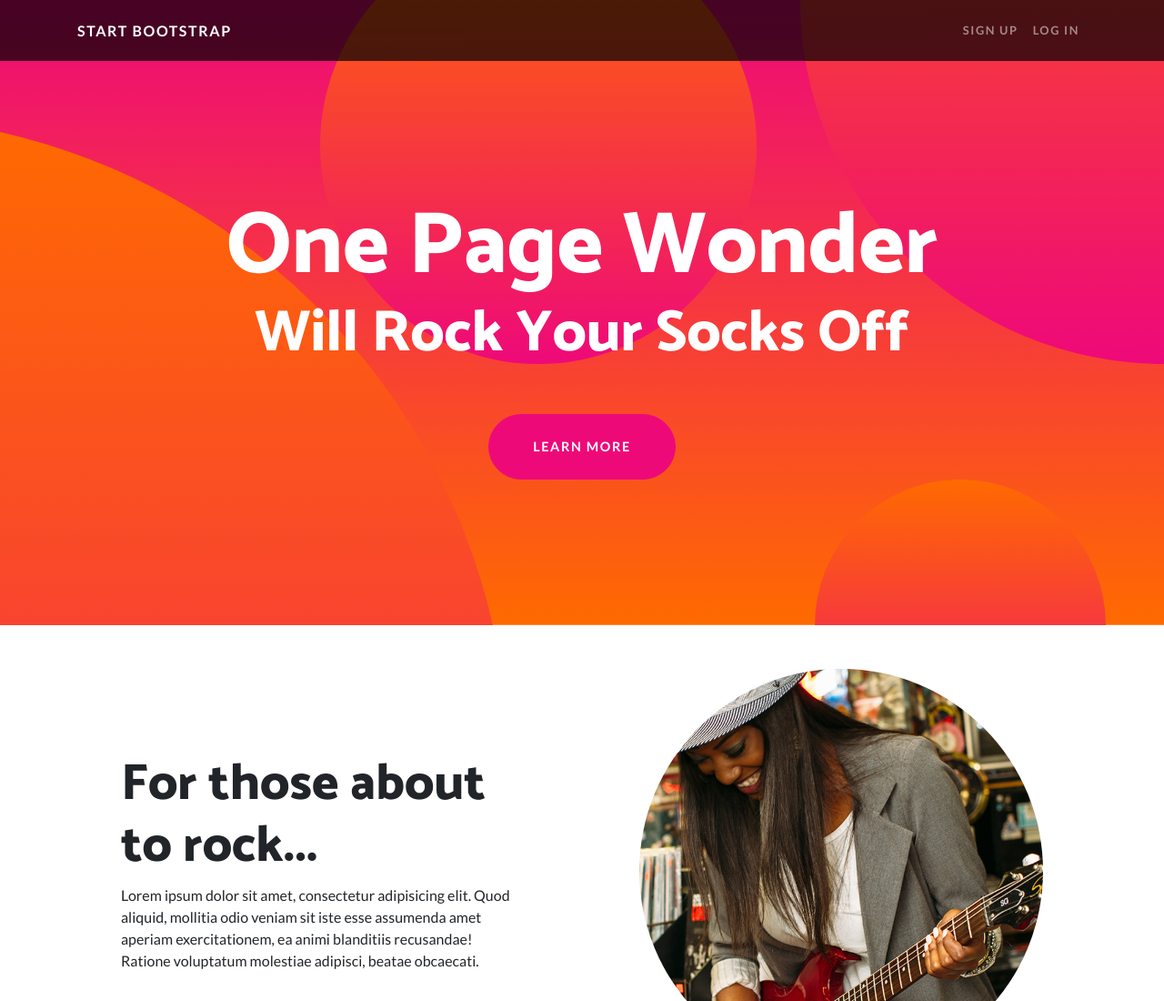
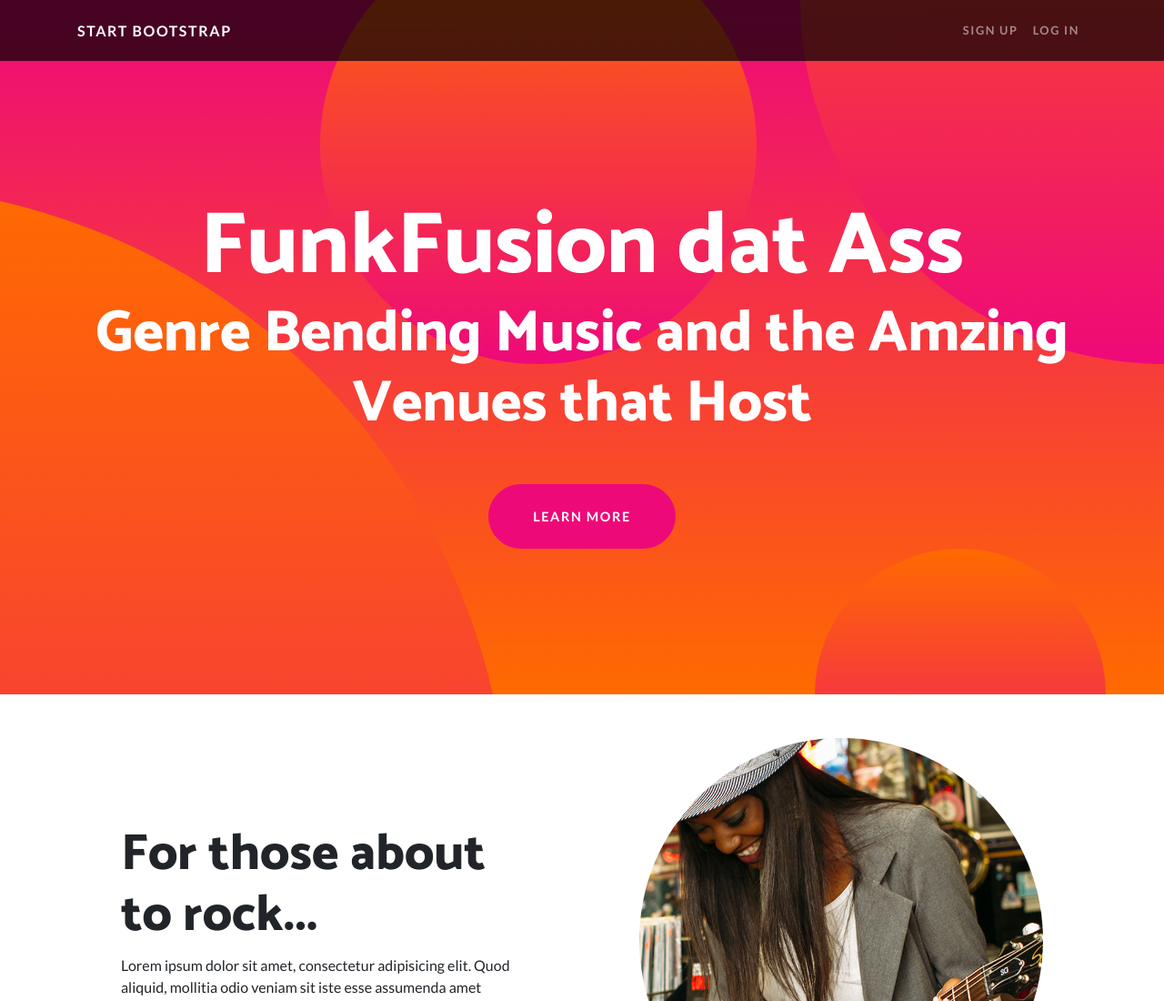
Before and after one commit to psymbiosis/jweil8.github.io, a website: page onepage/index.html in a window 1280 px wide. Shown: the top 1100 px of the page at 91% size. Drawn offline with Linux system fonts and the light colour scheme.

Commit message:
changed header

```diff
--- a/onepage/index.html
+++ b/onepage/index.html
@@ -8,7 +8,7 @@
   <meta name="description" content="">
   <meta name="author" content="">
 
-  <title>One Page Wonder - Start Bootstrap Template</title>
+  <title>Luke & Jordan's Music Page</title>
 
   <!-- Bootstrap core CSS -->
   <link href="vendor/bootstrap/css/bootstrap.min.css" rel="stylesheet">
@@ -47,8 +47,8 @@
   <header class="masthead text-center text-white">
     <div class="masthead-content">
       <div class="container">
-        <h1 class="masthead-heading mb-0">One Page Wonder</h1>
-        <h2 class="masthead-subheading mb-0">Will Rock Your Socks Off</h2>
+        <h1 class="masthead-heading mb-0">FunkFusion dat Ass</h1>
+        <h2 class="masthead-subheading mb-0">Genre Bending Music and the Amzing Venues that Host</h2>
         <a href="#" class="btn btn-primary btn-xl rounded-pill mt-5">Learn More</a>
       </div>
     </div>
```
